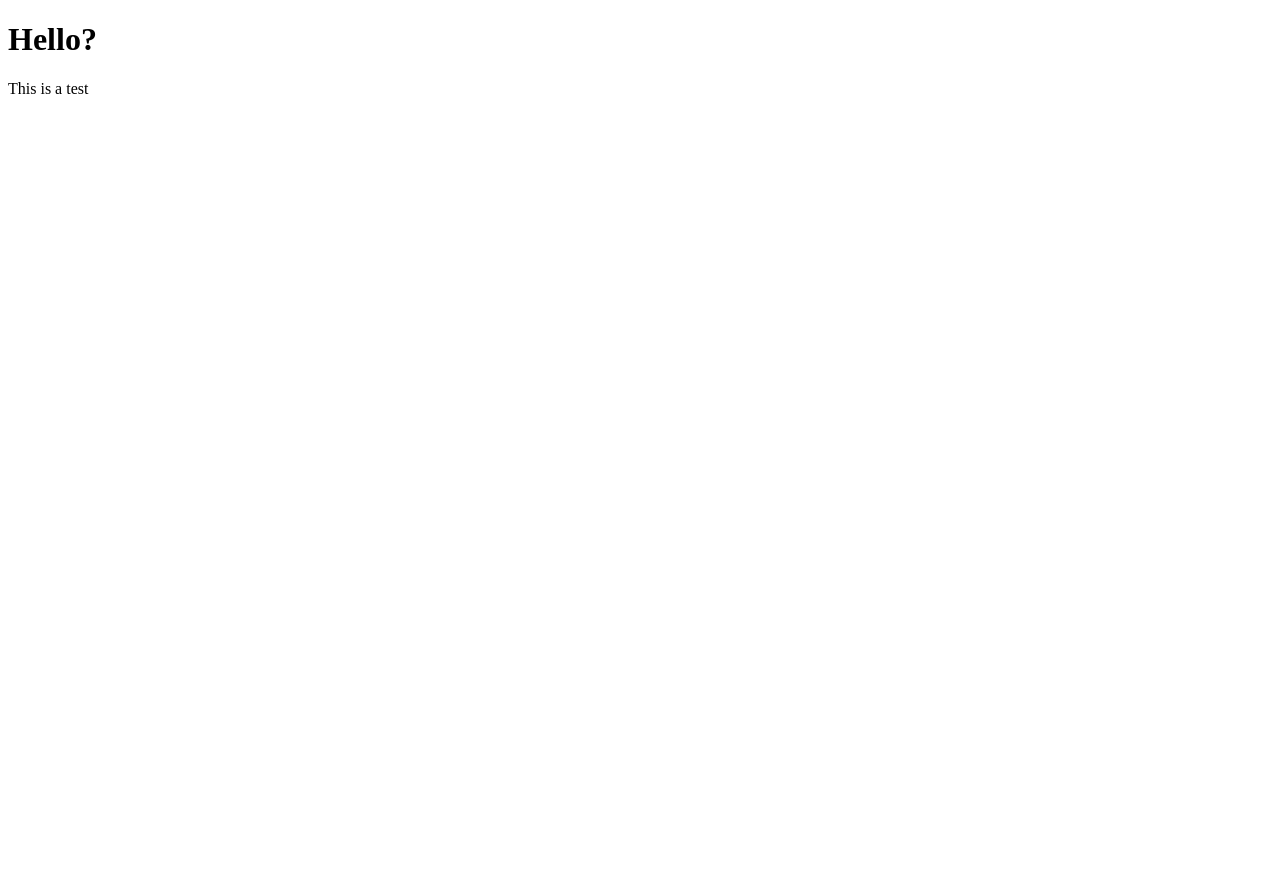
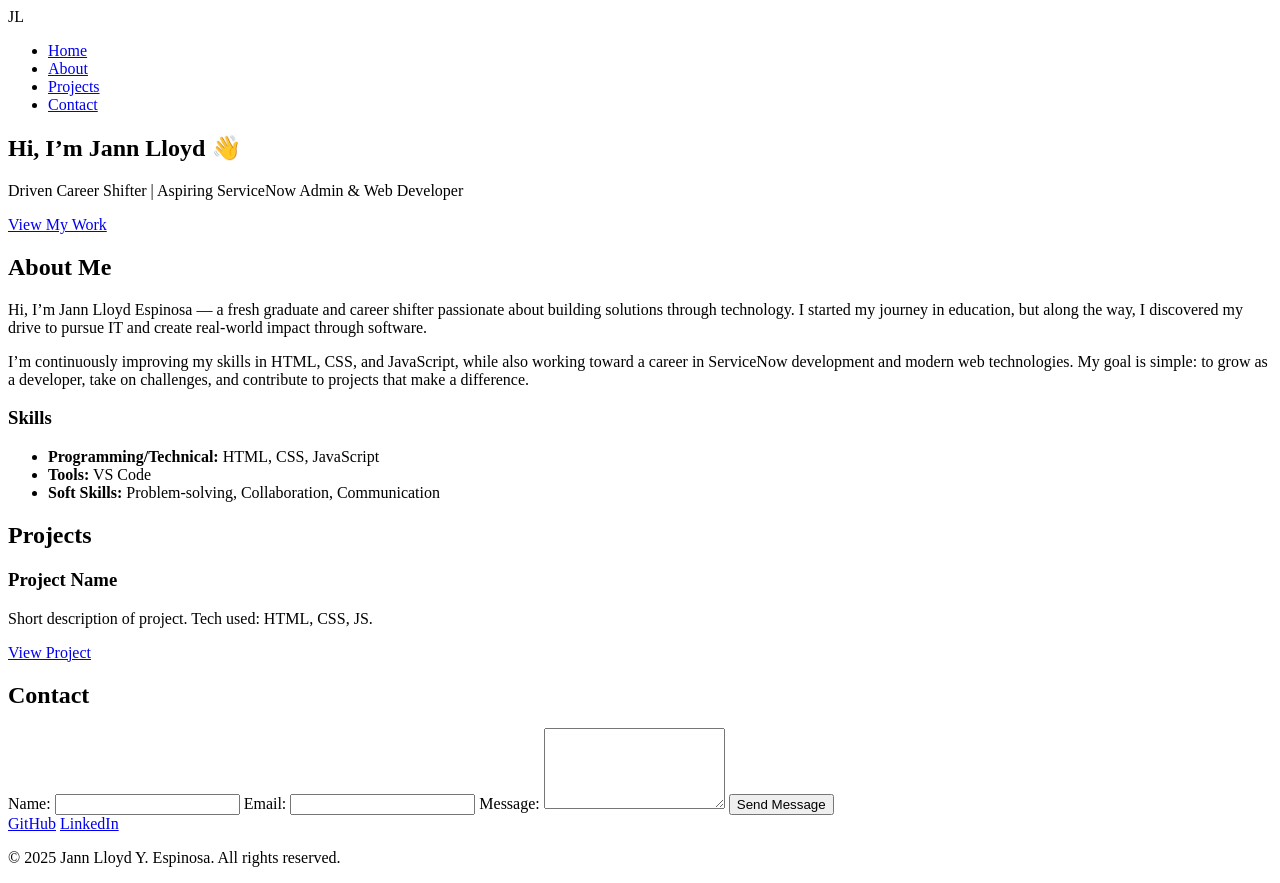
Before and after one commit to JannLloyd/my-portfolio, a plain HTML site: page index.html in a window 1280 px wide. Before the commit the page ends 800 px from the top, so only its background shows below. Drawn offline with Linux system fonts and the light colour scheme.

Commit message:
Test update

```diff
--- a/index.html
+++ b/index.html
@@ -1,12 +1,91 @@
 <!DOCTYPE html>
 <html lang="en">
 <head>
-    <meta charset="UTF-8">
-    <meta name="viewport" content="width=device-width, initial-scale=1.0">
-    <title>Portfolio</title>
+  <meta charset="UTF-8">
+  <meta name="viewport" content="width=device-width, initial-scale=1.0">
+  <title>Jann Lloyd Y. Espinosa | Portfolio</title>
+  <!-- Fonts & CSS link (add later) -->
+  <link rel="stylesheet" href="style.css">
 </head>
 <body>
-    <h1>Hello?</h1>
-    <p>This is a test</p>
+
+  <!-- Header -->
+  <header>
+    <div class="logo">JL</div>
+    <nav>
+      <ul>
+        <li><a href="#home">Home</a></li>
+        <li><a href="#about">About</a></li>
+        <li><a href="#projects">Projects</a></li>
+        <li><a href="#contact">Contact</a></li>
+      </ul>
+    </nav>
+  </header>
+
+  <!-- Hero Section -->
+  <section id="home" class="hero">
+    <div class="hero-content">
+      <h1>Hi, I’m Jann Lloyd 👋</h1>
+      <p>Driven Career Shifter | Aspiring ServiceNow Admin & Web Developer</p>
+      <a href="#projects" class="btn">View My Work</a>
+    </div>
+  </section>
+
+  <!-- About Me -->
+  <section id="about">
+    <h2>About Me</h2>
+    <p>Hi, I’m Jann Lloyd Espinosa — a fresh graduate and career shifter passionate about building solutions through technology. I started my journey in education, but along the way, I discovered my drive to pursue IT and create real-world impact through software.</p>
+    <p>I’m continuously improving my skills in HTML, CSS, and JavaScript, while also working toward a career in ServiceNow development and modern web technologies. My goal is simple: to grow as a developer, take on challenges, and contribute to projects that make a difference.</p>
+
+    <div class="skills">
+      <h3>Skills</h3>
+      <ul>
+        <li><strong>Programming/Technical:</strong> HTML, CSS, JavaScript</li>
+        <li><strong>Tools:</strong> VS Code</li>
+        <li><strong>Soft Skills:</strong> Problem-solving, Collaboration, Communication</li>
+      </ul>
+    </div>
+  </section>
+
+  <!-- Projects -->
+  <section id="projects">
+    <h2>Projects</h2>
+    <div class="project-list">
+      <!-- Example project -->
+      <div class="project">
+        <h3>Project Name</h3>
+        <p>Short description of project. Tech used: HTML, CSS, JS.</p>
+        <a href="#">View Project</a>
+      </div>
+    </div>
+  </section>
+
+  <!-- Contact -->
+  <section id="contact">
+    <h2>Contact</h2>
+    <form action="#" method="POST">
+      <label for="name">Name:</label>
+      <input type="text" id="name" name="name" required>
+
+      <label for="email">Email:</label>
+      <input type="email" id="email" name="email" required>
+
+      <label for="message">Message:</label>
+      <textarea id="message" name="message" rows="5" required></textarea>
+
+      <button type="submit">Send Message</button>
+    </form>
+
+    <div class="social-links">
+      <a href="#">GitHub</a>
+      <a href="#">LinkedIn</a>
+    </div>
+  </section>
+
+  <!-- Footer -->
+  <footer>
+    <p>&copy; 2025 Jann Lloyd Y. Espinosa. All rights reserved.</p>
+  </footer>
+
 </body>
 </html>
```
Also changed, not shown: portfolio-plan.txt (added).
